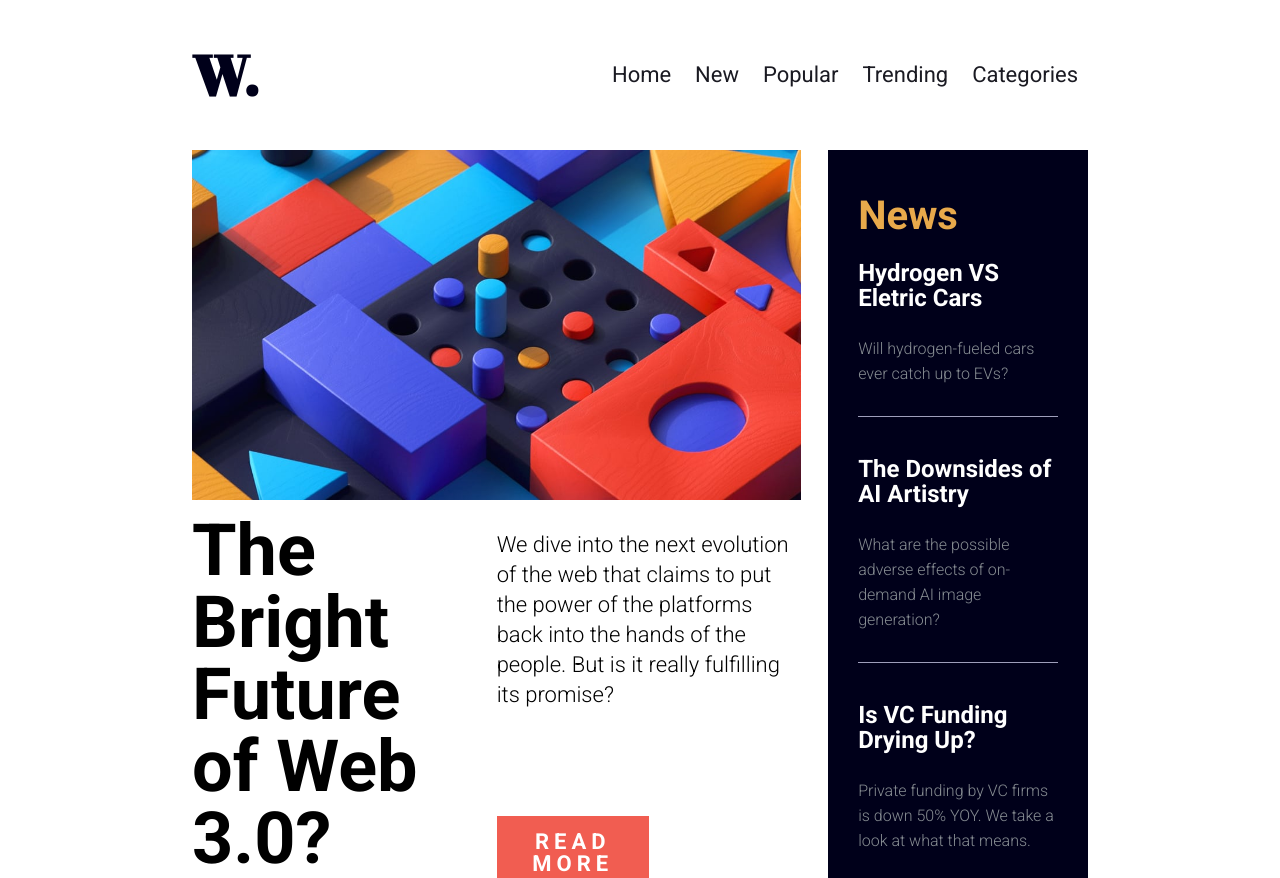
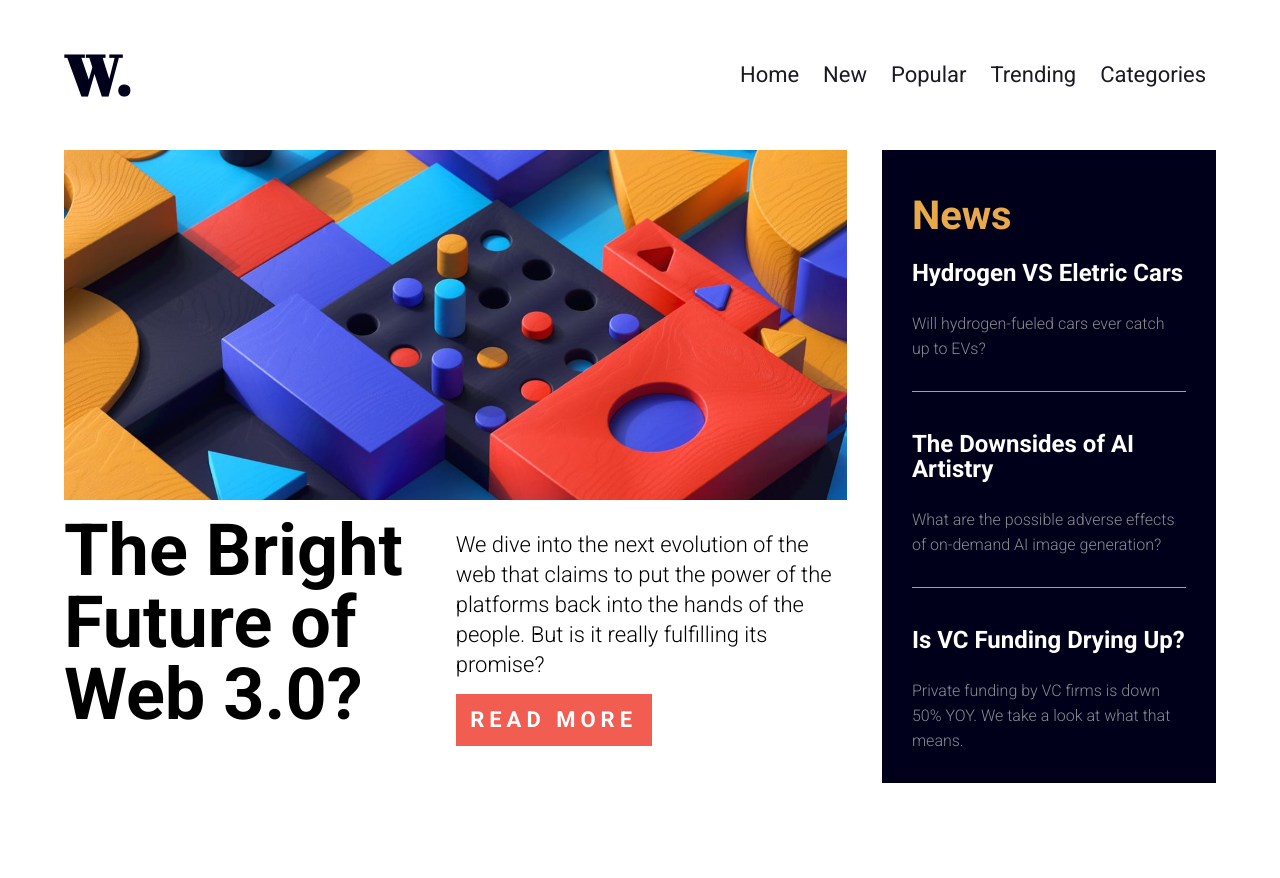
Before and after one commit to JorgeLuizB/WDablio, a plain HTML site: page index.html in a window 1280 px wide. Shown: the top 878 px of the page. Drawn offline with Linux system fonts and the light colour scheme.

Commit message:
fix css responsive

```diff
--- a/css/style.css
+++ b/css/style.css
@@ -344,7 +344,10 @@ footer p{
         width: auto;
     }
 }
-@media screen and (min-width: 901px) and (max-width: 1700px) {
+@media screen and (min-width: 901px) and (max-width: 1600px) {
+    main{
+        width: 90%;
+    }
     .article-header{
         background-size: cover;
         transition: none;
```
